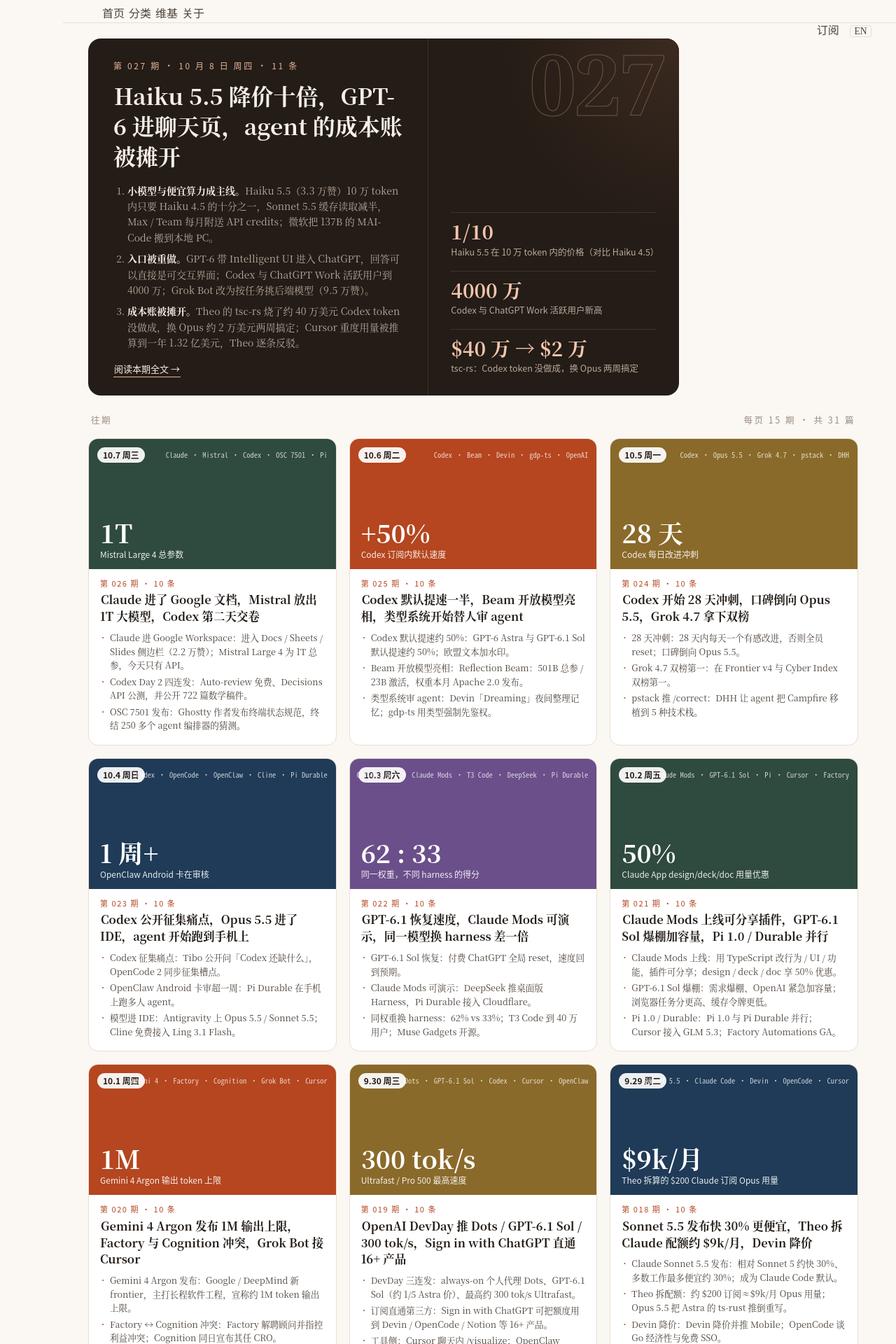
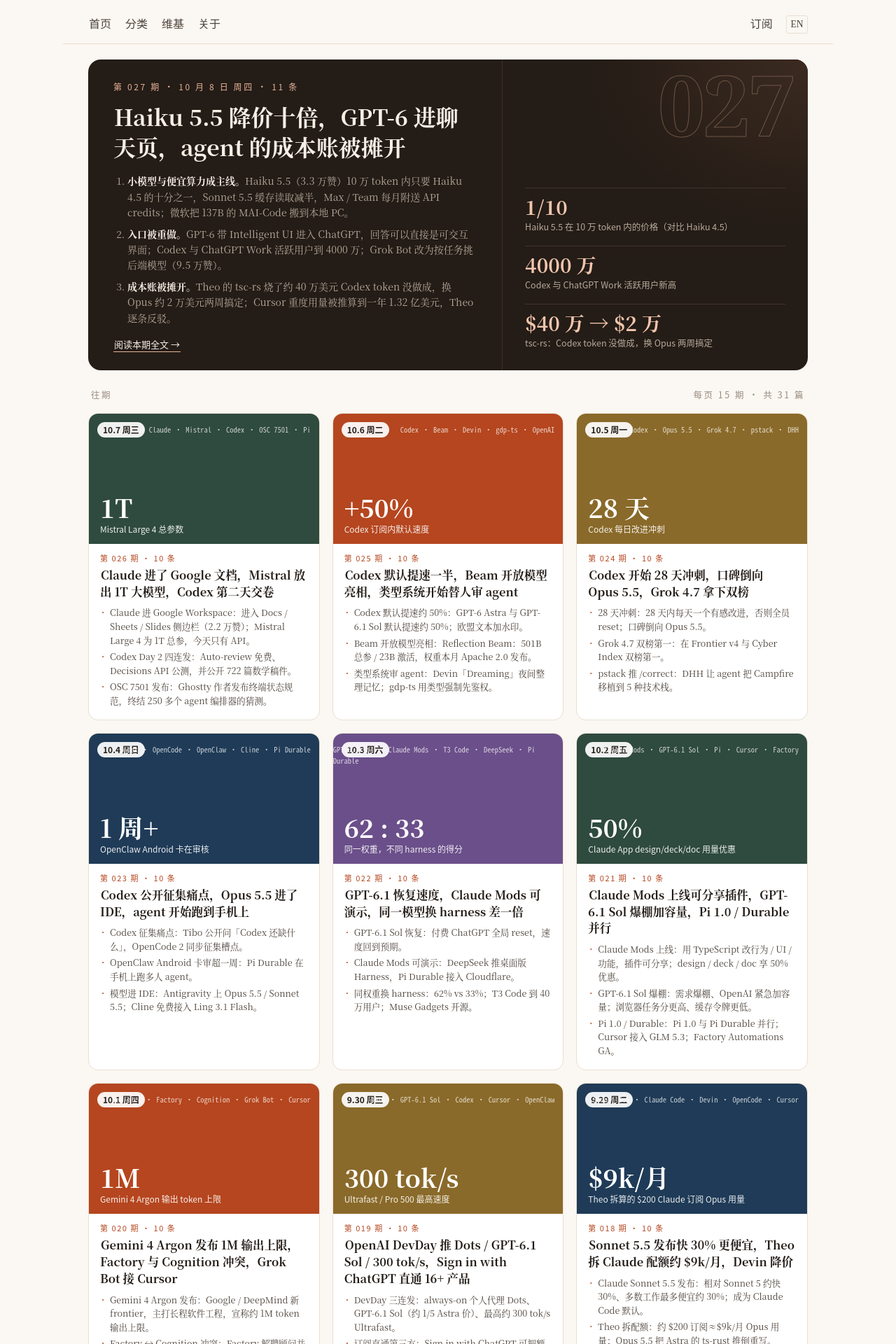
Before and after one commit to assertion/assertion.github.io, a Jekyll site: the page built from index.html, in a window 1280 px wide. Shown: the top 1920 px of the page at 70% size. Built offline with Jekyll 4.4.1, drawn with Linux system fonts in a browser that asks for light colours; Markdown is read by kramdown in place of the engine named in the settings; the list of posts is cut into pages by our own code; some of the changed text lies outside the part shown.

Commit message:
fix: remove implementation note, align hero width, handle empty pagination pages (#55)
Three fixes from live review of the homepage redesign:

1. Remove visitor-visible implementation note
   - Delete the <p class="home-note"> paragraph that leaked implementation
     details (front matter, DOM structure, stat field) on every homepage page
   - Remove the .home-note CSS rule and its mobile media query reference

2. Fix hero width + nav bar alignment at 1280px
   - Add box-sizing: border-box to #main so padding doesn't cause overflow
     beyond the 1100px container, ensuring hero and grid share identical edges
   - Convert homepage nav from float-based layout to flexbox, overriding the
     inherited 80%+25% float widths and percentage padding that caused the
     Subscribe/EN controls to wrap onto a second line (this wrapping was
     introduced by PR #54 widening the nav from 700px to 1100px)

3. Handle empty extra pagination pages
   - jekyll-paginate generates /page4/ because it counts ZH+EN twins (54 files
     / 15 = 4 pages), but only 32 unique ZH posts exist (3 pages of content)
   - Empty pages now show a friendly '没有更多内容了' message with a link back
     to 首页 (with EN i18n), plus <meta name="robots" content="noindex">
   - Pagination bar is suppressed on empty pages (card_index == 0)
   - The home-pager already uses unique_pages (=3) so it never links to page 4;
     后页 is correctly disabled on the last non-empty page

4. Fix grid wrapper on non-first pages
   - Pages 2+ were missing the <div class="home-grid"> wrapper around cards,
     causing cards to not be in the 3-column grid layout
   - Added grid_opened flag to track whether the grid wrapper was opened,
     and open it before the first card on any page

Co-authored-by: Cursor Agent <cursoragent@cursor.com>

```diff
--- a/css/home.css
+++ b/css/home.css
@@ -37,6 +37,7 @@ body.page-home {
 body.page-home #main {
   font-family: "Noto Serif CJK SC", "Noto Serif SC", "Source Han Serif SC",
     "Source Han Serif", "Songti SC", "SimSun", "Noto Serif", "Georgia", serif;
+  box-sizing: border-box;
   width: 100%;
   max-width: 1100px;
   padding: 0 36px 36px;
@@ -373,24 +374,34 @@ body.page-home #post-pagination {
   display: none;
 }
 
-/* ─── Note ─── */
-.home-note {
-  padding: 8px 4px 36px;
-  font-family: "Noto Sans CJK SC", "Noto Sans SC", "PingFang SC", "Microsoft YaHei", sans-serif;
-  font-size: 11.5px;
-  color: var(--home-muted);
-  line-height: 1.6;
-}
-
 /* ─── Nav overrides for homepage ─── */
 body.page-home div.nav {
-  border-top: none;
-  border-left: none;
-  border-right: none;
+  box-sizing: border-box;
+  border: none;
   border-bottom: 1px solid var(--home-line);
   width: 100%;
   max-width: 1100px;
+  height: auto;
+  padding: 14px 36px;
+  display: flex;
+  justify-content: space-between;
+  align-items: center;
   background: var(--home-bg);
+}
+
+body.page-home div.nav .nav_nav {
+  float: none;
+  width: auto;
+  display: flex;
+  gap: 18px;
+}
+
+body.page-home div.nav .nav_rss {
+  float: none;
+  width: auto;
+  display: flex;
+  align-items: center;
+  gap: 8px;
 }
 
 body.page-home div.nav a {
@@ -441,22 +452,20 @@ body.page-home #lang-switch {
   }
 
   .home-sec,
-  .home-pager,
-  .home-note {
+  .home-pager {
     padding-left: 0;
     padding-right: 0;
   }
 
   body.page-home div.nav {
-    padding: 0 12px;
-  }
-
-  body.page-home div.nav .nav_rss {
-    display: flex;
-    width: auto;
+    padding: 10px 12px;
   }
 
   body.page-home div.nav .nav_nav {
     display: none;
   }
+
+  body.page-home div.nav .nav_rss {
+    display: flex;
+  }
 }
--- a/index.html
+++ b/index.html
@@ -17,6 +17,7 @@ body_class: page-home
 {% assign page_end    = page_offset | plus: per_page %}
 {% assign unique_index = 0 %}
 {% assign card_index   = 0 %}
+{% assign grid_opened  = false %}
 {% assign is_first_page = false %}
 {% if paginator.page == 1 %}{% assign is_first_page = true %}{% endif %}
 
@@ -126,9 +127,20 @@ body_class: page-home
   <span data-i18n-zh="每页 {{ per_page }} 期 · 共 {{ unique_total }} 篇" data-i18n-en="{{ per_page }} per page · {{ unique_total }} posts total">每页 {{ per_page }} 期 · 共 {{ unique_total }} 篇</span>
 </div>
 <div class="home-grid">
+{% assign grid_opened = true %}
 
       {% comment %} ═══════ CARD (remaining posts) ═══════ {% endcomment %}
       {% else %}
+
+      {% comment %} Open the grid wrapper before the first card on non-hero pages {% endcomment %}
+      {% unless grid_opened %}
+<div class="home-sec">
+  <span data-i18n-zh="往期" data-i18n-en="Past Issues">往期</span>
+  <span data-i18n-zh="每页 {{ per_page }} 期 · 共 {{ unique_total }} 篇" data-i18n-en="{{ per_page }} per page · {{ unique_total }} posts total">每页 {{ per_page }} 期 · 共 {{ unique_total }} 篇</span>
+</div>
+<div class="home-grid">
+      {% assign grid_opened = true %}
+      {% endunless %}
 
       {% comment %} Color rotation for cover {% endcomment %}
       {% if is_digest %}
@@ -216,12 +228,23 @@ body_class: page-home
   {% endunless %}
 {% endfor %}
 
-{% comment %} Close the grid if we opened it (i.e. had more than just hero) {% endcomment %}
-{% if card_index > 1 or is_first_page == false %}
+{% comment %} Close the grid if we opened it {% endcomment %}
+{% if grid_opened %}
 </div>
 {% endif %}
 
-{% comment %} ═══════ Pagination ═══════ {% endcomment %}
+{% comment %} Empty page guard: jekyll-paginate may generate pages beyond our
+   unique-post count (it counts ZH+EN twins). Show a friendly redirect. {% endcomment %}
+{% if card_index == 0 and is_first_page == false %}
+<meta name="robots" content="noindex">
+<div class="home-empty" style="text-align:center;padding:80px 20px;">
+  <p style="font-size:1.4em;color:var(--home-muted);" data-i18n-zh="没有更多内容了" data-i18n-en="No more posts here">没有更多内容了</p>
+  <p><a href="/" style="color:var(--home-accent);" data-i18n-zh="← 回到首页" data-i18n-en="← Back to homepage">← 回到首页</a></p>
+</div>
+{% endif %}
+
+{% comment %} ═══════ Pagination (only on pages with content) ═══════ {% endcomment %}
+{% if card_index > 0 %}
 <div class="home-pager">
   {% if paginator.page > 1 %}
     {% assign prev_page = paginator.page | minus: 1 %}
@@ -248,7 +271,6 @@ body_class: page-home
     <span data-i18n-zh="后页 ›" data-i18n-en="Next ›">后页 ›</span>
   {% endif %}
 </div>
-
-<p class="home-note" data-i18n-zh="头版与卡片均渲染中文稿，英文孪生稿作为隐藏节点留在同一卡片内，供现有语言开关就地替换。卡片「封面」是排版生成的数字封面（front matter 的 stat 字段，取自要点里的真实数字），不依赖推文截图；无 stat 时退化为期号大字。每页 {{ per_page }} 个不重复条目。" data-i18n-en="The hero and cards render the Chinese edition; English twins stay in the DOM as hidden siblings so the language switcher can swap them in place. Card covers are typographic number blocks (the stat field from front matter, sourced from real figures in the highlights), not tweet screenshots; posts without a stat fall back to a large issue number. {{ per_page }} unique posts per page.">头版与卡片均渲染中文稿，英文孪生稿作为隐藏节点留在同一卡片内，供现有语言开关就地替换。卡片「封面」是排版生成的数字封面（front matter 的 stat 字段，取自要点里的真实数字），不依赖推文截图；无 stat 时退化为期号大字。每页 {{ per_page }} 个不重复条目。</p>
+{% endif %}
 
 {% include pagination.html %}
```
